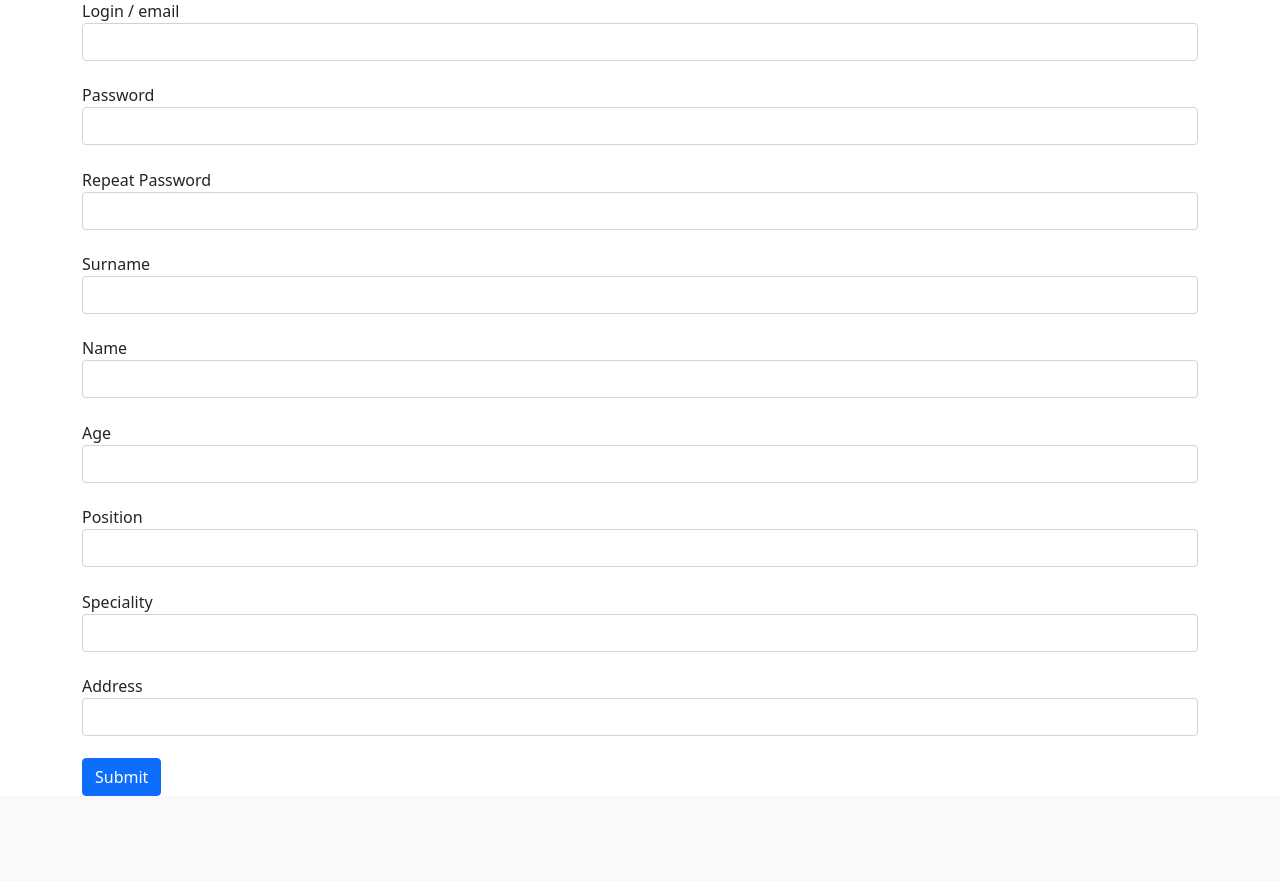
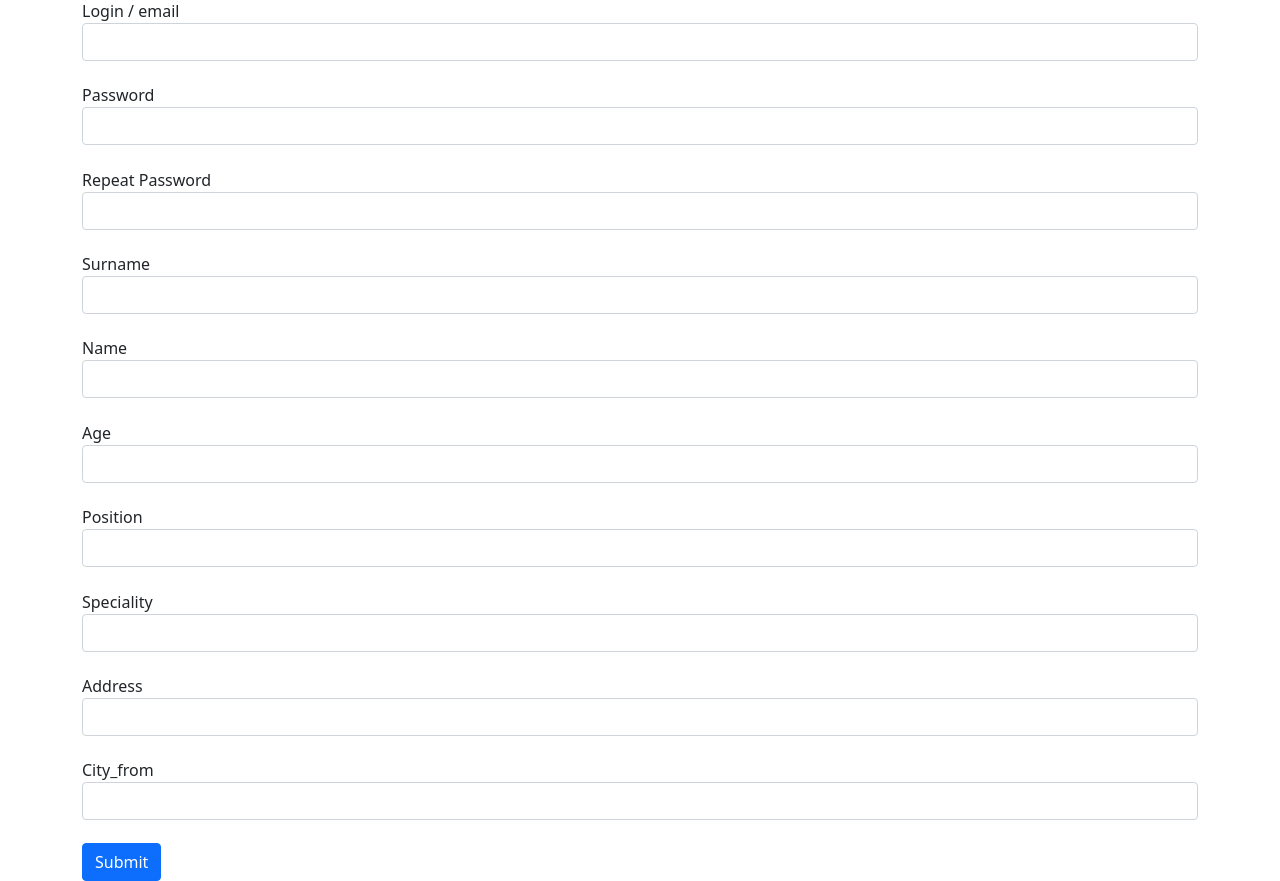
Before and after one commit to AlexZloy-code/SQL_WEB, a Flask app: page /register in a window 1280 px wide. Shown: the part 246-1127 px from the top of the page. Before the commit the page ends 1042 px from the top, so only its background shows below. Run offline with Flask 3, Linux system fonts and the light colour scheme.

Commit message:
Добавил city_from во все файлы с пользователем

```diff
--- a/data/samples.py
+++ b/data/samples.py
@@ -17,6 +17,7 @@ def get_users_data():
             "position": "captain",
             "speciality": "research engineer",
             "address": "module_1",
+            "city_from": "Washington",
             "email": "scott_chief@mars.org",
             "hashed_password": generate_password_hash("secret_of_cap"),
             "modified_date": datetime.now()
@@ -28,6 +29,7 @@ def get_users_data():
             "position": "science pilot",
             "speciality": "drone pilot",
             "address": "module_2",
+            "city_from": "Wellington",
             "email": "andy_story@mars.org",
             "hashed_password": generate_password_hash("andy_23"),
             "modified_date": datetime.now()
@@ -39,6 +41,7 @@ def get_users_data():
             "position": "mission specialist",
             "speciality": "astrogeologist",
             "address": "module_3",
+            "city_from": "Moscow",
             "email": "mark3@mars.org",
             "hashed_password": generate_password_hash("marsWWWatney"),
             "modified_date": datetime.now()
@@ -50,6 +53,7 @@ def get_users_data():
             "position": "flight engineer",
             "speciality": "cyberengineer",
             "address": "module_4",
+            "city_from": "Tunis",
             "email": "kapoor_astro@mars.org",
             "hashed_password": generate_password_hash("cyberkapoor25"),
             "modified_date": datetime.now()
@@ -61,6 +65,7 @@ def get_users_data():
             "position": "chief engineer",
             "speciality": "builder",
             "address": "module_1",
+            "city_from": "Roma",
             "email": "bean@mars.org",
             "hashed_password": generate_password_hash("seanlikesbeans1"),
             "modified_date": datetime.now()
--- a/forms/users.py
+++ b/forms/users.py
@@ -24,6 +24,7 @@ class RegisterForm(FlaskForm):
     position = StringField("Position")
     speciality = StringField("Speciality")
     address = StringField("Address")
+    city_from = StringField("City_from")
     submit = SubmitField("Submit")
 
 
--- a/main.py
+++ b/main.py
@@ -37,6 +37,7 @@ def register():
             position=form.position.data,
             speciality=form.speciality.data,
             address=form.address.data,
+            city_from=form.city_from,
             email=form.login.data,
         )
         user.set_password(form.password.data)
--- a/templates/register.html
+++ b/templates/register.html
@@ -86,6 +86,14 @@
             </div>
         {% endfor %}
 
+        {{ form.city_from.label }}
+        {{ form.city_from(class="form-control") }}
+        {% for error in form.city_from.errors %}
+            <div class="alert alert-danger" role="alert">
+                {{ error }}
+            </div>
+        {% endfor %}
+
     <div>{{ form.submit(type="submit", class="btn btn-primary") }}</div>
 
 </form>
```
Also changed, not shown: db/blogs.db (deleted).
